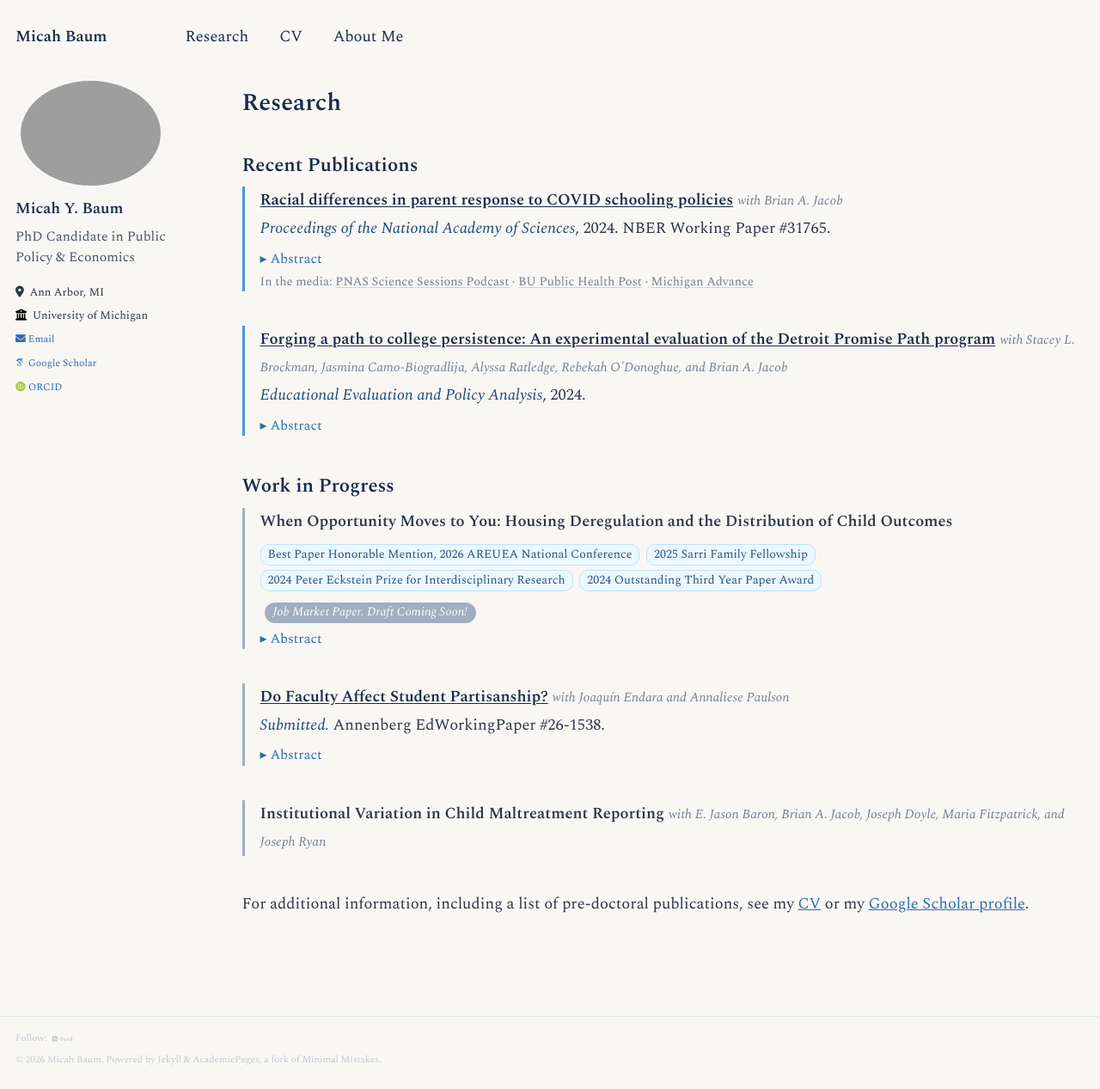
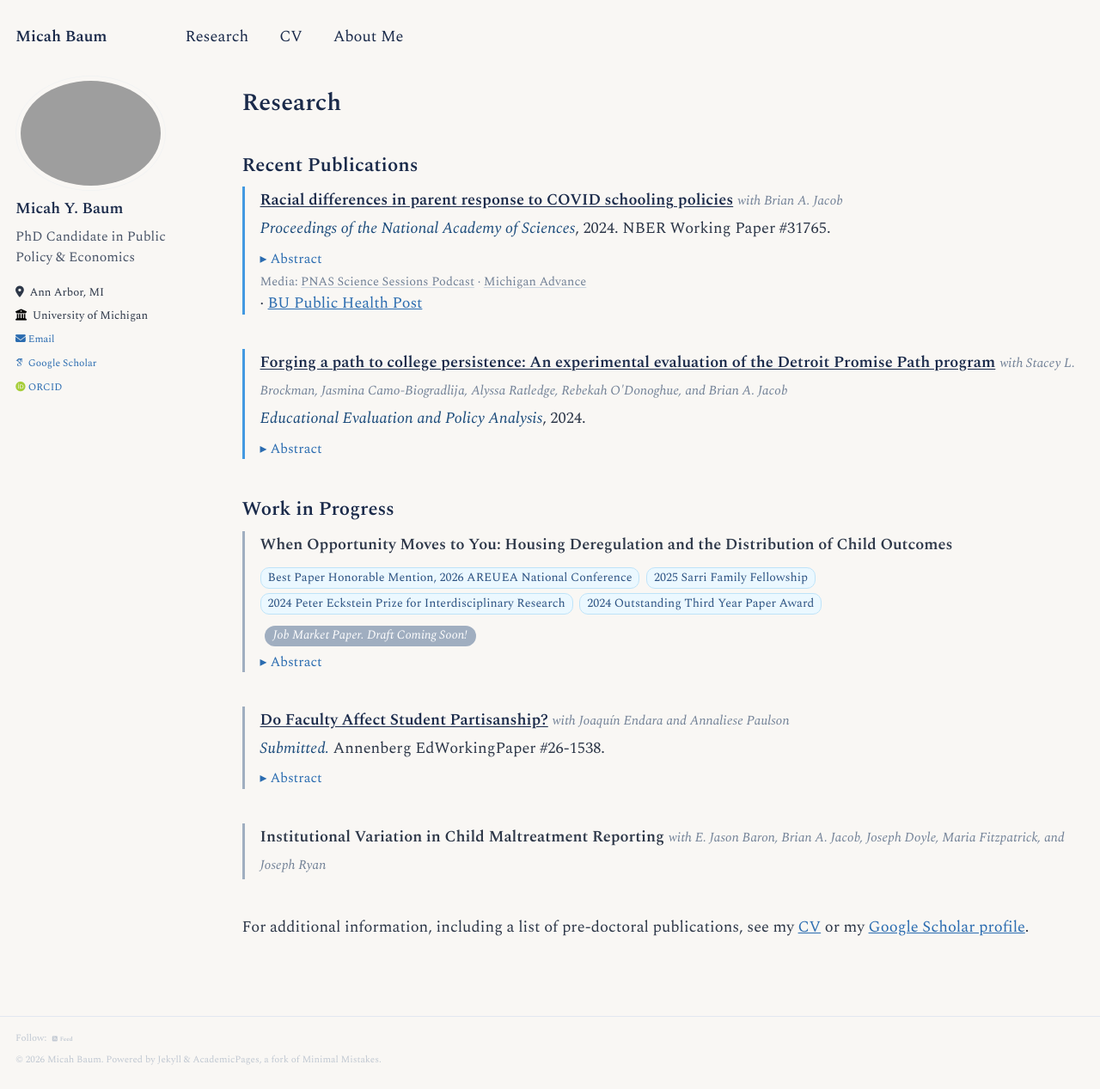
Before and after one commit to micah-baum/micah-baum.github.io, a Jekyll site: the page built from _pages/research.md, in a window 1280 px wide and 1267 px high. Shown: the whole window at 86% size. Built offline with Jekyll 4.4.1, drawn with Linux system fonts in a browser that asks for light colours; some web fonts are replaced.

Commit message:
Update research.md

```diff
--- a/_pages/research.md
+++ b/_pages/research.md
@@ -108,7 +108,7 @@ author_profile: true
 <summary>Abstract</summary>
 <div class="paper-abstract__body">This paper examines whether school COVID-19 policies influenced enrollment differently by student age and race/ethnicity. Unlike much prior research, we i) analyze enrollments for virtually the entire U.S. public school population for both the 2020–2021 and 2021–2022 school years, ii) compare enrollment trends within districts in order to isolate subgroup heterogeneity from district characteristics, and iii) account for district selection into preferred learning modes. Analyzing data on over 9,000 districts that serve more than 90% of public school students in the United States, we find enrollment responses to COVID policies differed notably. We find that White enrollments declined more than Black, Hispanic, and Asian enrollments in districts that started the 2020–2021 school year virtually, but in districts that started in-person the reverse was true: Non-White enrollments declined more than White enrollments. Moreover, Black, Hispanic, and Asian families responded more than White families to higher COVID-19 death rates in the months preceding the start of the 2021 school year. In 2021–2022, enrollment differences by the previous year's learning mode persisted. Racial/ethnic differences did not vary by whether the district required masking in classrooms. These findings are consistent with the greater risk faced by communities of color during the pandemic and demonstrate an additional source of disparate impact from COVID policies.</div>
 </details>
-<div class="paper-media">In the media: <a href="https://www.pnas.org/post/podcast/school-enrollment-during-covid-19-pandemic" target="_blank">PNAS Science Sessions Podcast</a> &middot; <a href="https://publichealthpost.org/health-equity/how-covid-19-affected-u-s-public-school-enrollments/" target="_blank">BU Public Health Post</a> &middot; <a href="https://michiganadvance.com/2024/02/22/u-of-m-study-covid-19-school-policies-resulted-in-enrollment-racial-disparities/" target="_blank">Michigan Advance</a></div>
+<div class="paper-media">Media: <a href="https://www.pnas.org/post/podcast/school-enrollment-during-covid-19-pandemic" target="_blank">PNAS Science Sessions Podcast</a> &middot; <a href="https://michiganadvance.com/2024/02/22/u-of-m-study-covid-19-school-policies-resulted-in-enrollment-racial-disparities/" target="_blank">Michigan Advance</a></div> &middot; <a href="https://publichealthpost.org/health-equity/how-covid-19-affected-u-s-public-school-enrollments/" target="_blank">BU Public Health Post</a>
 </div>
 
 <div class="paper-card">
```
